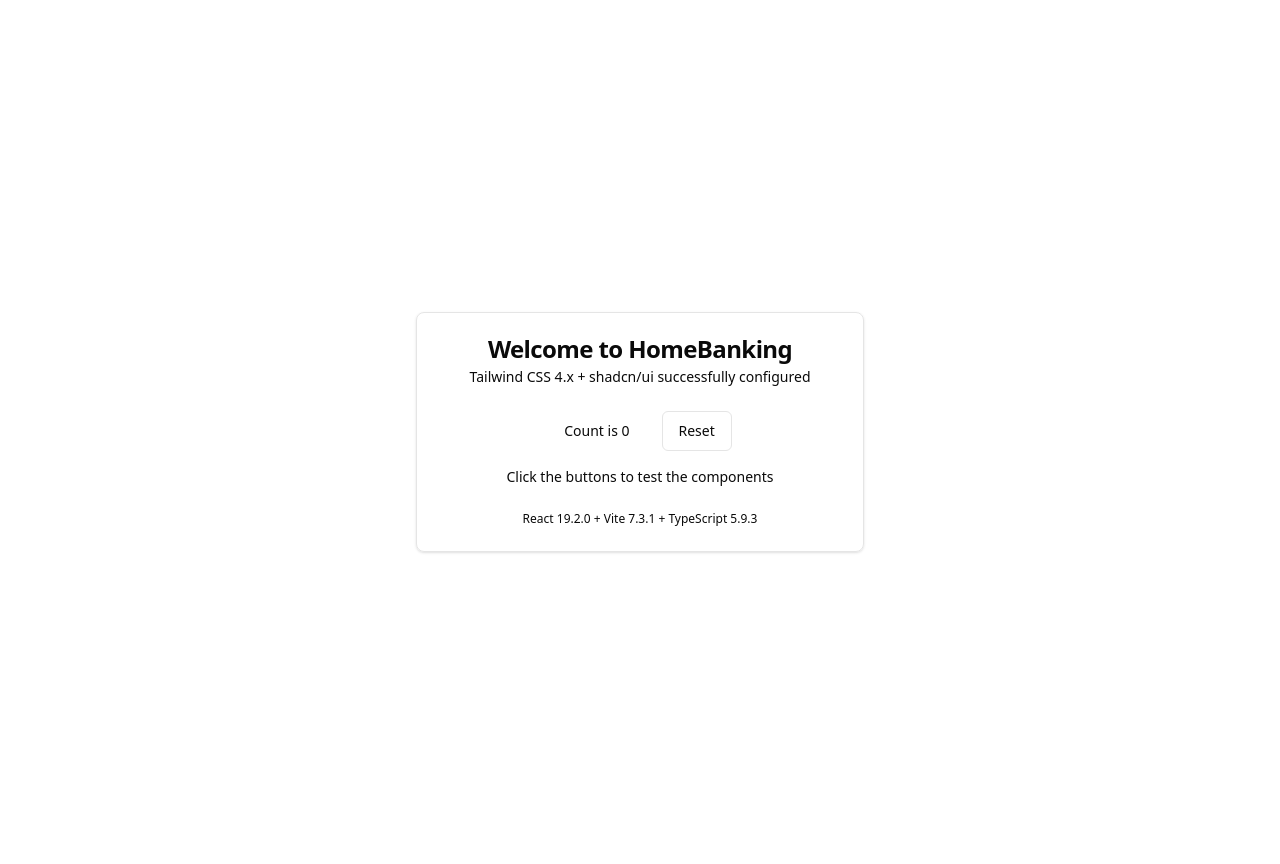
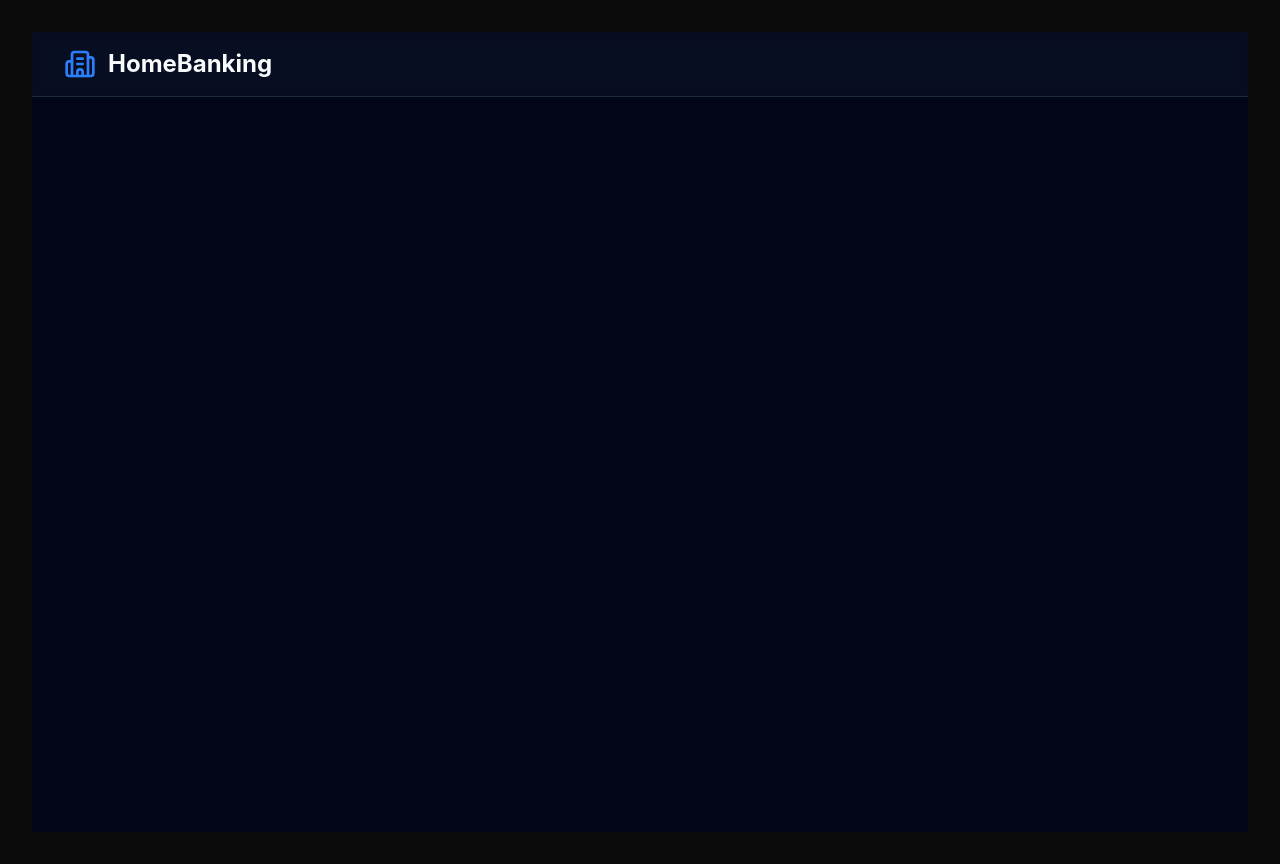
Before and after one commit to ricardosilva-ITSector/HomeBanking, a React (Vite) app in the folder src/web/: page / in a window 1280 px wide. Built offline with nearby package versions, Linux system fonts and the light colour scheme.

Commit message:
feat(web): create app layout with dark theme

```diff
--- a/src/web/src/App.tsx
+++ b/src/web/src/App.tsx
@@ -1,46 +1,15 @@
-import { useState } from 'react'
-import { Button } from '@/components/ui/button'
-import {
-  Card,
-  CardContent,
-  CardDescription,
-  CardFooter,
-  CardHeader,
-  CardTitle,
-} from '@/components/ui/card'
+import { Header } from '@/components/Header'
 import './App.css'
 
 function App() {
-  const [count, setCount] = useState(0)
-
   return (
-    <div className="min-h-screen bg-background text-foreground flex items-center justify-center p-8">
-      <Card className="w-full max-w-md">
-        <CardHeader>
-          <CardTitle>Welcome to HomeBanking</CardTitle>
-          <CardDescription>
-            Tailwind CSS 4.x + shadcn/ui successfully configured
-          </CardDescription>
-        </CardHeader>
-        <CardContent className="space-y-4">
-          <div className="flex gap-4 items-center justify-center">
-            <Button onClick={() => setCount((count) => count + 1)}>
-              Count is {count}
-            </Button>
-            <Button variant="outline" onClick={() => setCount(0)}>
-              Reset
-            </Button>
-          </div>
-          <p className="text-sm text-muted-foreground text-center">
-            Click the buttons to test the components
-          </p>
-        </CardContent>
-        <CardFooter className="flex justify-center">
-          <p className="text-xs text-muted-foreground">
-            React 19.2.0 + Vite 7.3.1 + TypeScript 5.9.3
-          </p>
-        </CardFooter>
-      </Card>
+    <div className="min-h-screen bg-slate-950 text-slate-50">
+      <Header />
+      <main className="max-w-7xl mx-auto px-4 sm:px-6 lg:px-8 py-8">
+        <div className="space-y-6">
+          {/* Content will go here */}
+        </div>
+      </main>
     </div>
   )
 }
--- /dev/null
+++ b/src/web/src/components/Header.tsx
@@ -0,0 +1,14 @@
+import { Building2 } from 'lucide-react'
+
+export function Header() {
+  return (
+    <header className="bg-slate-900/50 border-b border-slate-800 backdrop-blur-sm sticky top-0 z-10">
+      <div className="max-w-7xl mx-auto px-4 sm:px-6 lg:px-8">
+        <div className="flex items-center gap-3 h-16">
+          <Building2 className="h-8 w-8 text-blue-500" />
+          <h1 className="text-2xl font-bold text-slate-50">HomeBanking</h1>
+        </div>
+      </div>
+    </header>
+  )
+}
--- a/src/web/src/index.css
+++ b/src/web/src/index.css
@@ -6,9 +6,19 @@
   * {
     border-color: var(--border);
   }
+
   body {
-    background-color: var(--background);
-    color: var(--foreground);
+    font-family: -apple-system, BlinkMacSystemFont, 'Segoe UI', 'Roboto', 'Oxygen',
+      'Ubuntu', 'Cantarell', 'Fira Sans', 'Droid Sans', 'Helvetica Neue',
+      sans-serif;
+    -webkit-font-smoothing: antialiased;
+    -moz-osx-font-smoothing: grayscale;
+    background-color: oklch(0.145 0 0);
+    color: oklch(0.985 0 0);
+  }
+
+  html {
+    color-scheme: dark;
   }
 }
 
```
